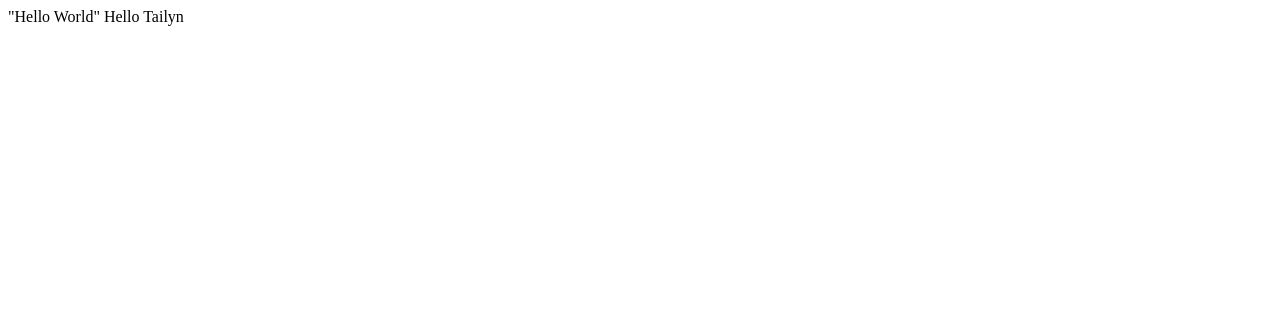
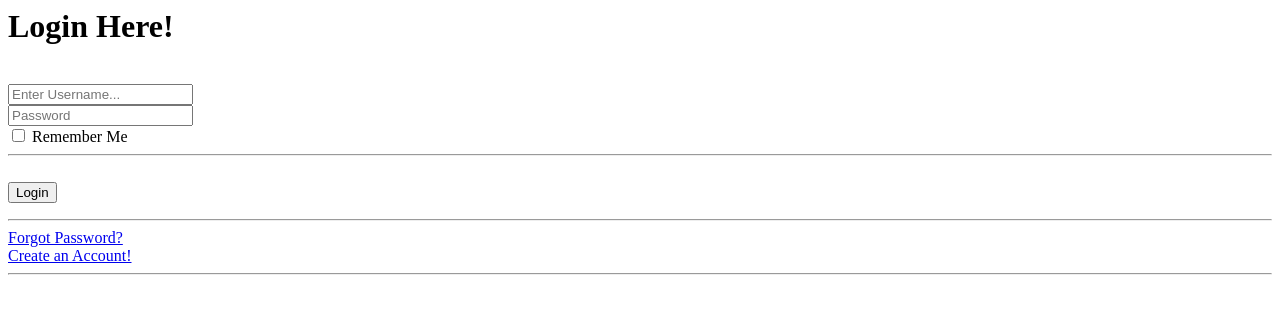
Before and after one commit to lewis-jer/cnsdetroit.github.io, a plain HTML site: page index.html in a window 1280 px wide. Drawn offline with Linux system fonts and the light colour scheme.

Commit message:
Update index.html

```diff
--- a/index.html
+++ b/index.html
@@ -1,14 +1,61 @@
-<!DOCTYPE html>
-<html lang='en'>
-   <!-- Page Header -->
-   <head id='header'>
-   </head>
-   <!-- Page Body -->
-   <body id='page-top'>
-      <!-- Page Wrapper -->
-      <div id='wrapper'>
-        "Hello World"
-        Hello Tailyn
+<div class="container">
+
+    <!-- Outer Row -->
+    <div class="row justify-content-center">
+
+      <div class="col-xl-6 col-lg-6 col-md-6">
+
+        <div class="card o-hidden border-0 shadow-lg my-5">
+          <div class="card-body p-0">
+            <!-- Nested Row within Card Body -->
+            <div class="row">
+              <div class="col-lg-12">
+                <div class="p-4">
+                  <div class="text-center">
+                    <h1 class="h4 text-gray-900 mb-4">Login Here!</h1>
+                  </div>
+                  &nbsp;
+                  <form class="user" onsubmit='return false;' id='loginAuthContainer'>
+                        <div class="form-group">
+                          <input type="text" id="username" name="emaill" class="form-control form-control-user" placeholder="Enter Username...">
+                        </div>
+                        <div class="form-group">
+                          <input type="password" id="password" name="passwordd" class="form-control form-control-user" placeholder="Password">
+                        </div>
+                        <div class="form-group">
+                          <div class="custom-control custom-checkbox small">
+                            <input type="checkbox" class="custom-control-input" id="customCheck">
+                            <label class="custom-control-label" for="customCheck">Remember Me</label>
+                          </div>
+                          <hr>
+                        </div>
+                        &nbsp;
+                        <div class="loginloader">
+                          <div class="loginloading">
+                          </div>
+                        </div>
+                        <div class="modal-footer">
+                        <button id="loginAuthBtn" name="index_login_btn" type="submit"class="btn btn-primary btn-user btn-block"> Login </a>
+                        <button id="loginAuthSafeBtn" name="index_login_safe_btn" type="submit"class="btn btn-primary btn-user btn-block" hidden> </a>
+                  </form>
+                    </div>
+                    <div><hr></div>
+                  <div class="text-center">
+                    <a class="small" href="forgot-password.php">Forgot Password?</a>
+                  </div>
+                  <div class="text-center">
+                    <a class="small" href="https://level.cnsdetroit.com/app/register">Create an Account!</a>
+                  </div>
+                  <hr>
+                </div>
+                &nbsp;
+              </div>
+            </div>
+          </div>
+        </div>
+
       </div>
-   </body>
-</html>
+
+    </div>
+
+  </div>
```
